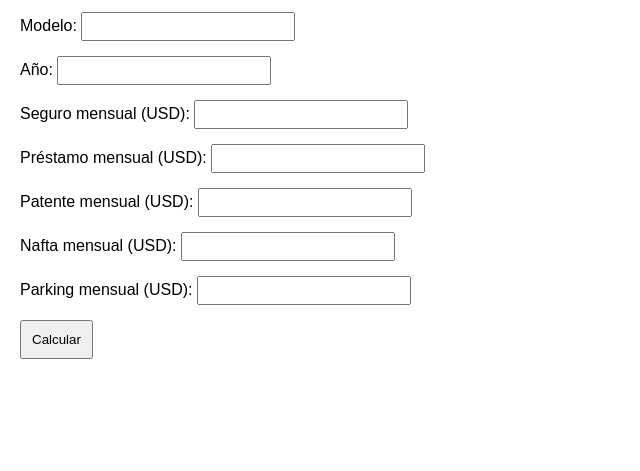
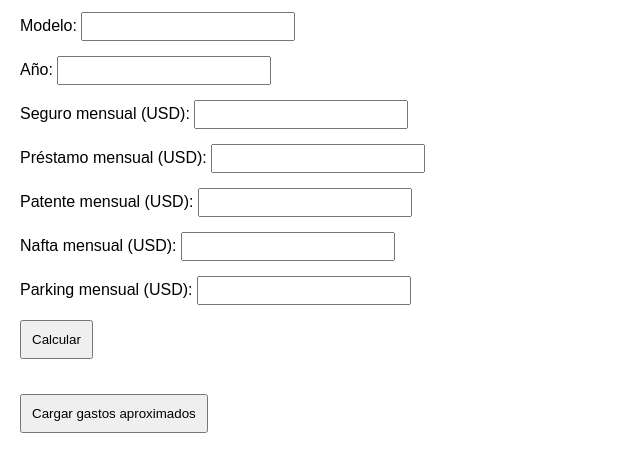
Before and after one commit to EmanuelNoda/TusGastos, a plain HTML site: page index.html in a window 1280 px wide. Shown: the part 117-588 px from the top of the page, without its empty margins (0-640 px from the left). Drawn offline with Linux system fonts and the light colour scheme.

Commit message:
Update index.html

```diff
--- a/index.html
+++ b/index.html
@@ -47,5 +47,33 @@
          Costo anual: USD ${totalAnual.toFixed(2)}`;
     }
   </script>
+  <button type="button" onclick="buscarDatos()">Cargar gastos aproximados</button>
+
+<script>
+async function buscarDatos() {
+  const marca = document.getElementById("marca").value.trim();
+  const modelo = document.getElementById("modelo").value.trim();
+  const anio = parseInt(document.getElementById("anio").value);
+
+  const response = await fetch("data.json");
+  const autos = await response.json();
+
+  const auto = autos.find(a =>
+    a.marca.toLowerCase() === marca.toLowerCase() &&
+    a.modelo.toLowerCase() === modelo.toLowerCase() &&
+    a.anio === anio
+  );
+
+  if (auto) {
+    document.getElementById("seguro").value = auto.seguro;
+    document.getElementById("prestamo").value = auto.prestamo;
+    document.getElementById("patente").value = auto.patente;
+    document.getElementById("nafta").value = auto.nafta;
+    document.getElementById("parking").value = auto.parking;
+  } else {
+    alert("No se encontraron datos para ese auto.");
+  }
+}
+</script>
 </body>
 </html>
```
